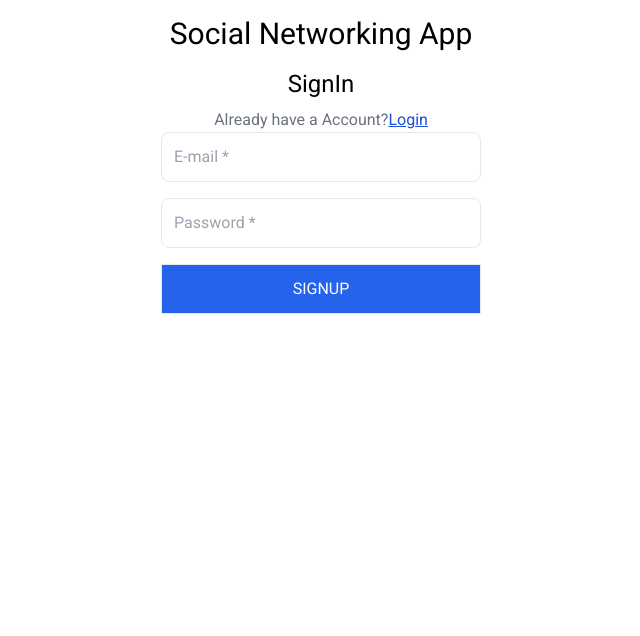
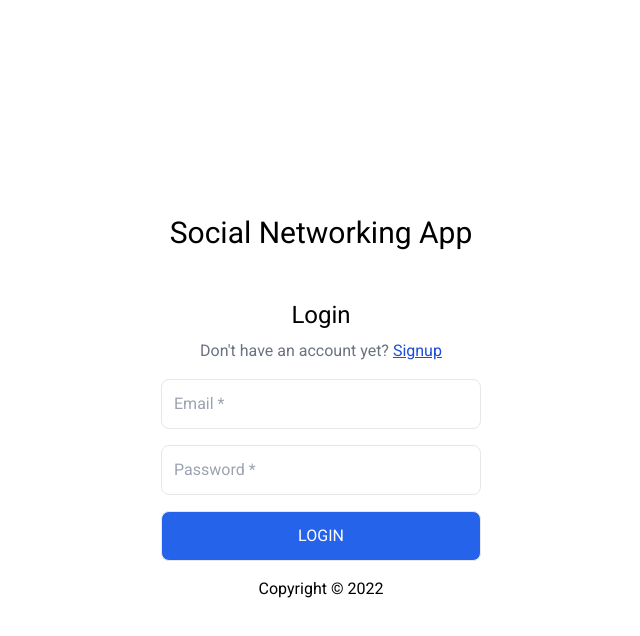
Before and after one commit to sudheer313/social-networking-mern-app, a React (Create React App) app in the folder client/: page /login in a window 1280 px wide. Shown: the top 636 px of the page, without its empty margins (319-959 px from the left). Built offline with nearby package versions, Linux system fonts and the light colour scheme.

Commit message:
Manage formState and form validations using formik and yup library inside login and signup pages

```diff
--- a/client/package.json
+++ b/client/package.json
@@ -8,14 +8,17 @@
     "@testing-library/react": "^13.4.0",
     "@testing-library/user-event": "^13.5.0",
     "autoprefixer": "^10.4.12",
+    "formik": "^2.2.9",
     "graphql": "^16.6.0",
     "postcss": "^8.4.18",
     "react": "^18.2.0",
     "react-dom": "^18.2.0",
+    "react-icons": "^4.6.0",
     "react-router-dom": "^6.4.2",
     "react-scripts": "5.0.1",
     "tailwindcss": "^3.2.1",
-    "web-vitals": "^2.1.4"
+    "web-vitals": "^2.1.4",
+    "yup": "^0.32.11"
   },
   "scripts": {
     "start": "react-scripts start",
--- a/client/public/index.html
+++ b/client/public/index.html
@@ -9,7 +9,7 @@
       name="description"
       content="Web site created using create-react-app"
     />
-    <title>Lets Connect</title>
+    <title>Namasthe</title>
   </head>
   <body>
     <noscript>You need to enable JavaScript to run this app.</noscript>
--- a/client/src/pages/Login.jsx
+++ b/client/src/pages/Login.jsx
@@ -1,35 +1,69 @@
 import React from "react";
 import { Link } from "react-router-dom";
+import { Formik, Form, Field, ErrorMessage } from "formik";
+import * as Yup from "yup";
+
+const initialValues = {
+  email: "",
+  password: "",
+};
+
+const onSubmit = (values, onSubmitProps) => {
+  console.log(values);
+  onSubmitProps.resetForm();
+};
+
+const validationSchema = Yup.object({
+  email: Yup.string()
+    .email("Invalid email format")
+    .required("email is required"),
+  password: Yup.string().required("password is required").min(10),
+});
+
 const Login = () => {
   return (
-    <div className="text-center pt-4 flex flex-col items-center self-auto ">
-      <h1 className="text-3xl pb-4 ">Social Networking App</h1>
-      <h3 className="text-2xl pb-2"> SignIn</h3>
-      <p className="text-gray-500">
-        Already have a Account?
-        <Link to="/login" className="underline text-blue-700">
-          Login
+    <div>
+      <div className="text-center pt-4 flex flex-col items-center justify-center h-screen">
+        <h1 className="text-3xl pb-12">Social Networking App</h1>
+        <h3 className="text-2xl pb-2">Login</h3>
+        <p className="text-gray-500 pb-4">
+          Don't have an account yet?{" "}
+          <Link to="/signup" className="underline text-blue-700">
+            Signup
           </Link>
         </p>
-
-      <form className="flex flex-col gap-4">
-        <input
-          type="e-mail"
-          placeholder="E-mail *"
+        <Formik
+          initialValues={initialValues}
+          validationSchema={validationSchema}
+          onSubmit={onSubmit}
+        >
+          <Form className="flex flex-col gap-4">
+            <Field
+              type="email"
+              name="email"
+              placeholder="Email *"
               className="border p-3 rounded-lg w-80"
             />
-        <input
+            <ErrorMessage name="email" />
+            <Field
               type="password"
+              name="password"
               placeholder="Password *"
               className="border p-3 rounded-lg w-80"
             />
+            <ErrorMessage name="password">
+              {(errorMsg) => <div>{errorMsg}</div>}
+            </ErrorMessage>
             <button
               type="submit"
-          className="border p-3 bg-blue-600 text-white w-80"
+              className="border p-3 rounded-lg bg-blue-600 text-white w-80"
             >
-          SIGNUP
+              LOGIN
             </button>
-      </form>
+          </Form>
+        </Formik>
+        <p className="pt-4">Copyright © 2022</p>
+      </div>
     </div>
   );
 };
--- a/client/src/pages/Signup.jsx
+++ b/client/src/pages/Signup.jsx
@@ -1,10 +1,31 @@
 import React from "react";
 import { Link } from "react-router-dom";
+import { Formik, Form, Field, ErrorMessage } from "formik";
+import * as Yup from "yup";
 
-const signup = () => {
+const initialValues = {
+  username: "",
+  email: "",
+  password: "",
+};
+
+const onSubmit = (values,onSubmitProps) => {
+  console.log(values);
+  onSubmitProps.resetForm();
+};
+
+const validationSchema = Yup.object({
+  username: Yup.string().required("username is required").min(6).max(30),
+  email: Yup.string()
+    .email("Invalid email format")
+    .required("email is required"),
+  password: Yup.string().required("password is required").min(10),
+});
+
+const Signup = () => {
   return (
     <div className="text-center pt-4 flex flex-col items-center self-auto ">
-      <h1 className="text-3xl pb-4 ">Social Networking App</h1>
+      <h1 className="text-3xl pb-4 ">Namasthe</h1>
       <h3 className="text-2xl pb-2"> SignUp</h3>
       <p className="text-gray-500">
         Already have a Account?
@@ -12,22 +33,57 @@ const signup = () => {
           Login
         </Link>
       </p>
+      <Formik
+        initialValues={initialValues}
+        onSubmit={onSubmit}
+        validationSchema={validationSchema}
+      >
+        <Form className="flex flex-col gap-4">
+          <Field
+            type="text"
+            name="username"
+            placeholder="username *"
+            className="border p-3 rounded-lg w-80"
+          />
+          <ErrorMessage name="username">
+            {(errorMessage) => (
+              <div className="text-red-600"> {errorMessage}</div>
+            )}
+          </ErrorMessage>
 
-        <form className="flex flex-col gap-4">
-          <input type="text" placeholder="Username *"
-          className="border p-3 rounded-lg w-80"
+          <Field
+            type="e-mail"
+            name="email"
+            placeholder="email *"
+            className="border p-3 rounded-lg w-80"
           />
-          <input type="e-mail" placeholder="E-mail *"
-          className="border p-3 rounded-lg w-80"
+          <ErrorMessage name="email">
+            {(errorMessage) => (
+              <div className="text-red-600"> {errorMessage}</div>
+            )}
+          </ErrorMessage>
+
+          <Field
+            type="password"
+            name="password"
+            placeholder="Password *"
+            className="border p-3 rounded-lg w-80"
           />
-          <input type="password" placeholder="Password *"
-          className="border p-3 rounded-lg w-80"
-          />
-          <button type="submit" className="border p-3 bg-blue-600 text-white w-80">SIGNUP</button>
-        </form>
-
+          <ErrorMessage name="password">
+            {(errorMessage) => (
+              <div className="text-red-600"> {errorMessage}</div>
+            )}
+          </ErrorMessage>
+          <button
+            type="submit"
+            className="border p-3 bg-blue-600 text-white w-80"
+          >
+            SIGNUP
+          </button>
+        </Form>
+      </Formik>
     </div>
   );
 };
 
-export default signup;
+export default Signup;
```
Also changed, not shown: 1 other file (tests, documents, lock files or other folders). Lines whose indentation alone changed are shown as unchanged.
